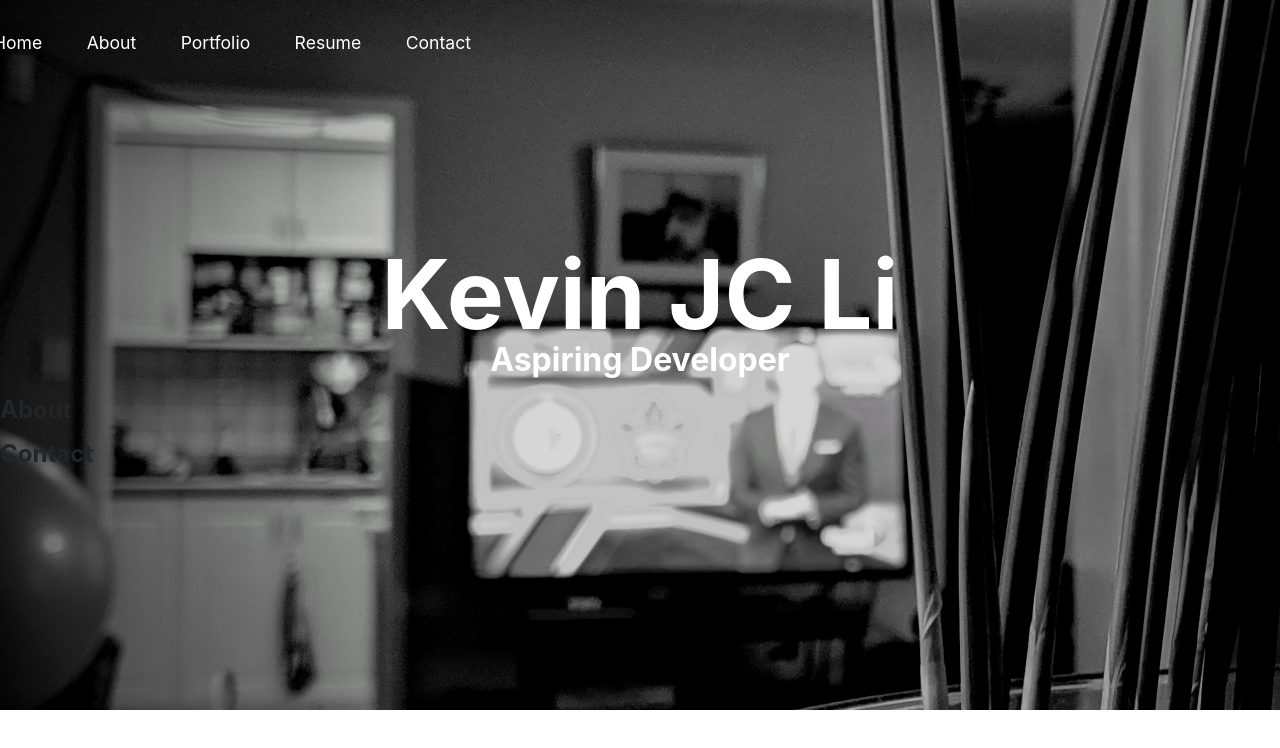
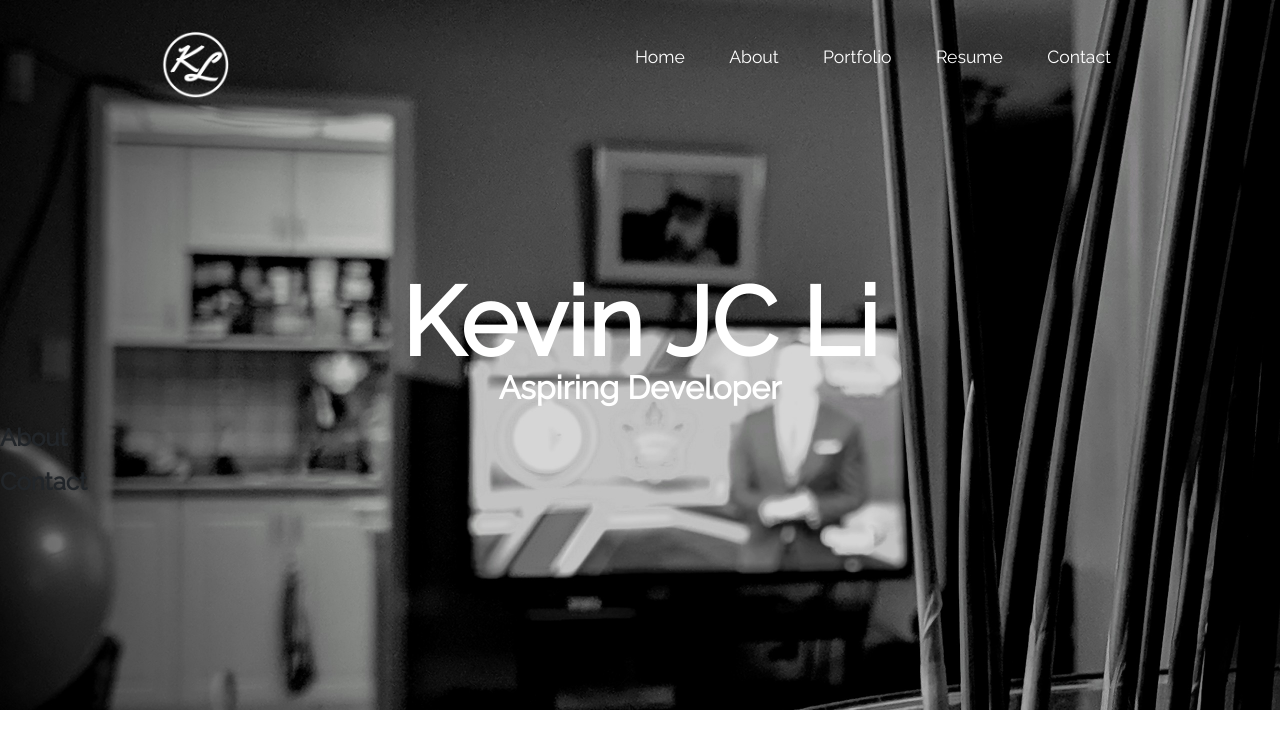
Before and after one commit to JunCLi/personal-website, a plain HTML site: page index.html in a window 1280 px wide. Drawn offline with Linux system fonts and the light colour scheme.

Commit message:
Added logo, logo styling, and font style

```diff
--- a/index.html
+++ b/index.html
@@ -7,8 +7,13 @@
   <title>Kevin JC Li</title>
   <link rel="stylesheet" type="text/css" href="normalize.css">
   <link rel="stylesheet" type="text/css" href="style.css">
+  <link href="https://fonts.googleapis.com/css?family=Raleway" rel="stylesheet">
+</head>
 <body>
   <header>
+    <div>
+      <a id="logo" href="#top"><img src="Images/logo.png"></a>
+    </div>
     <nav>
       <ul>
         <li><a href="#top">Home</a></li>
--- a/style.css
+++ b/style.css
@@ -9,6 +9,7 @@ body {
   background-attachment: fixed;
   background-repeat: no-repeat;
   background-size: 1920px 710px;
+  font-family: 'Raleway', sans-serif;
 }
 
 /*
@@ -22,6 +23,22 @@ header {
   grid-template-columns: 1fr 1fr;
   align-items: center;
   margin-top: 30px
+}
+
+/*
+=========================
+Logo Styling
+=========================
+*/
+
+#logo {
+  margin-left: 25%;
+  margin-right: 20px;
+}
+
+#logo img {
+  height: 70px;
+  width: 70px;
 }
 
 /*
```
Also changed, not shown: images/living-room-grass-pic-darken.jpg (added), images/logo.png (added).
